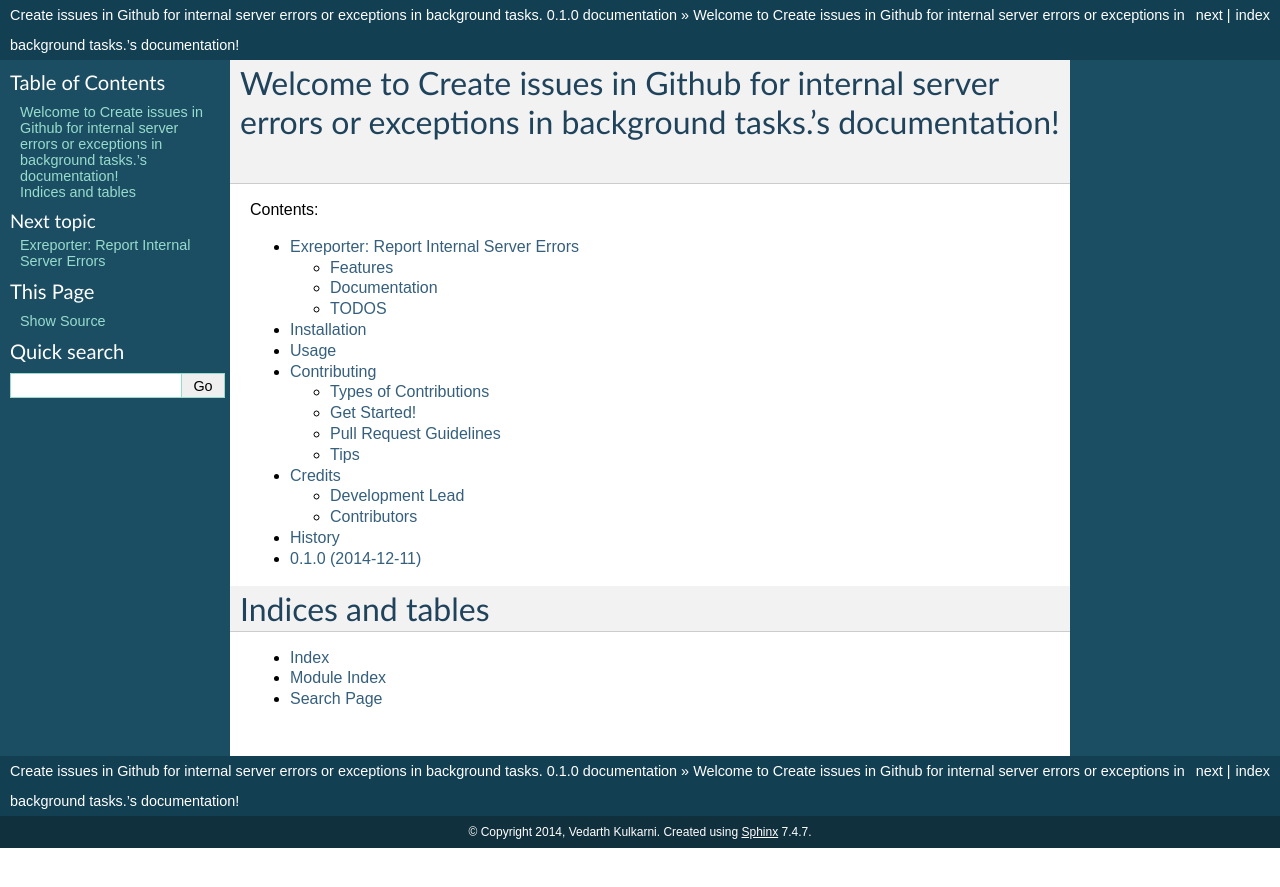
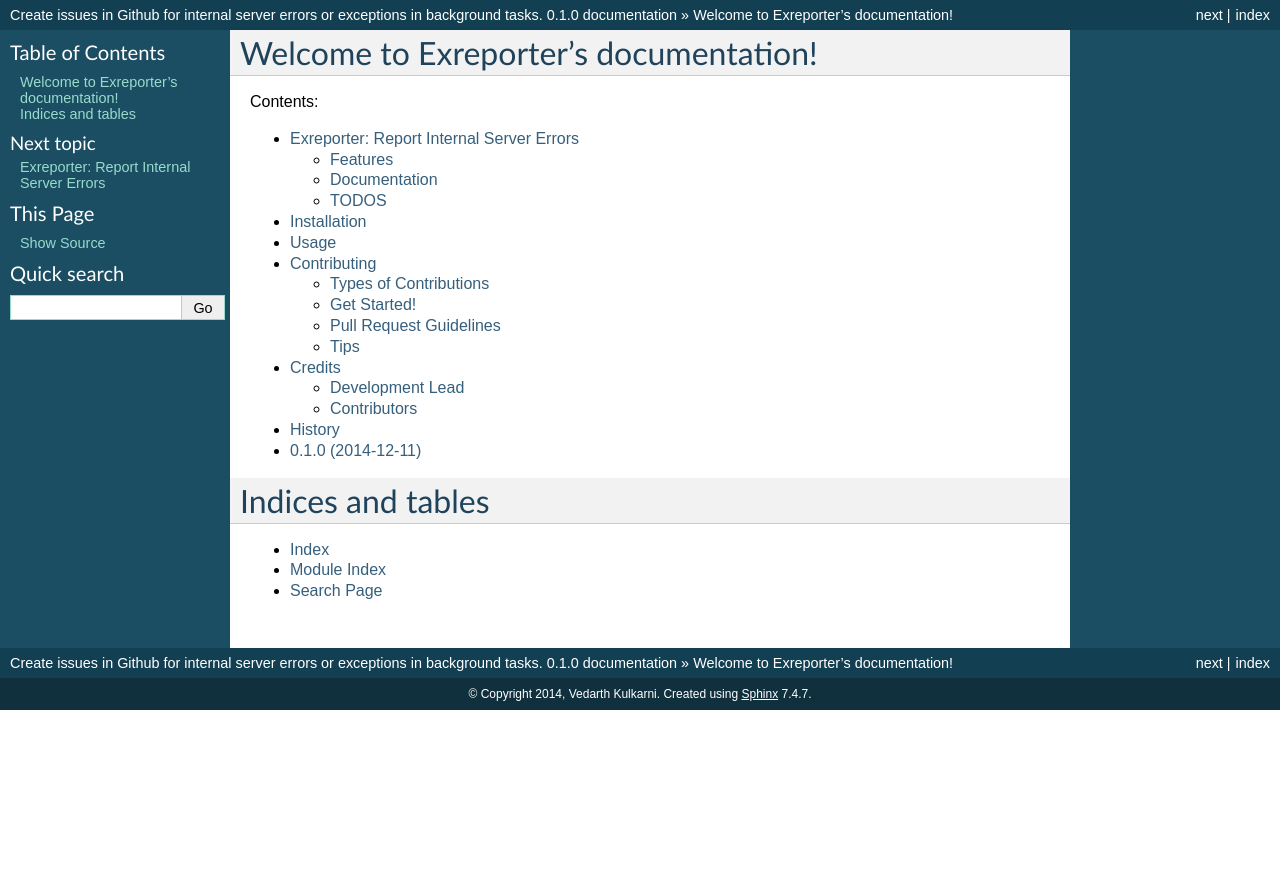
Before and after one commit to vedarthk/exreporter, a Sphinx documentation site: the page built from docs/index.rst, in a window 1280 px wide. Shown: the top 887 px of the page. Built offline with Sphinx 7.4.7, drawn with Linux system fonts in a browser that asks for light colours; the version number is read from the project's files by our own code.

Commit message:
Update index.rst

```diff
--- a/docs/index.rst
+++ b/docs/index.rst
@@ -3,7 +3,7 @@
    You can adapt this file completely to your liking, but it should at least
    contain the root `toctree` directive.
 
-Welcome to Create issues in Github for internal server errors or exceptions in background tasks.'s documentation!
+Welcome to Exreporter's documentation!
 ======================================
 
 Contents:
```
